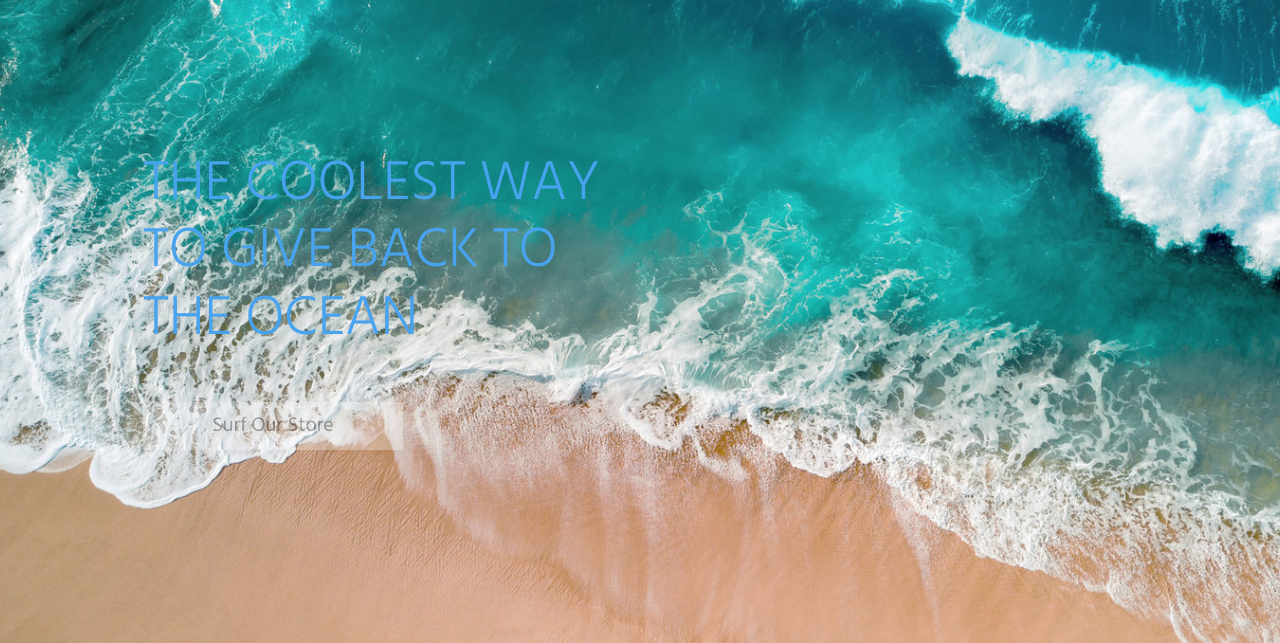
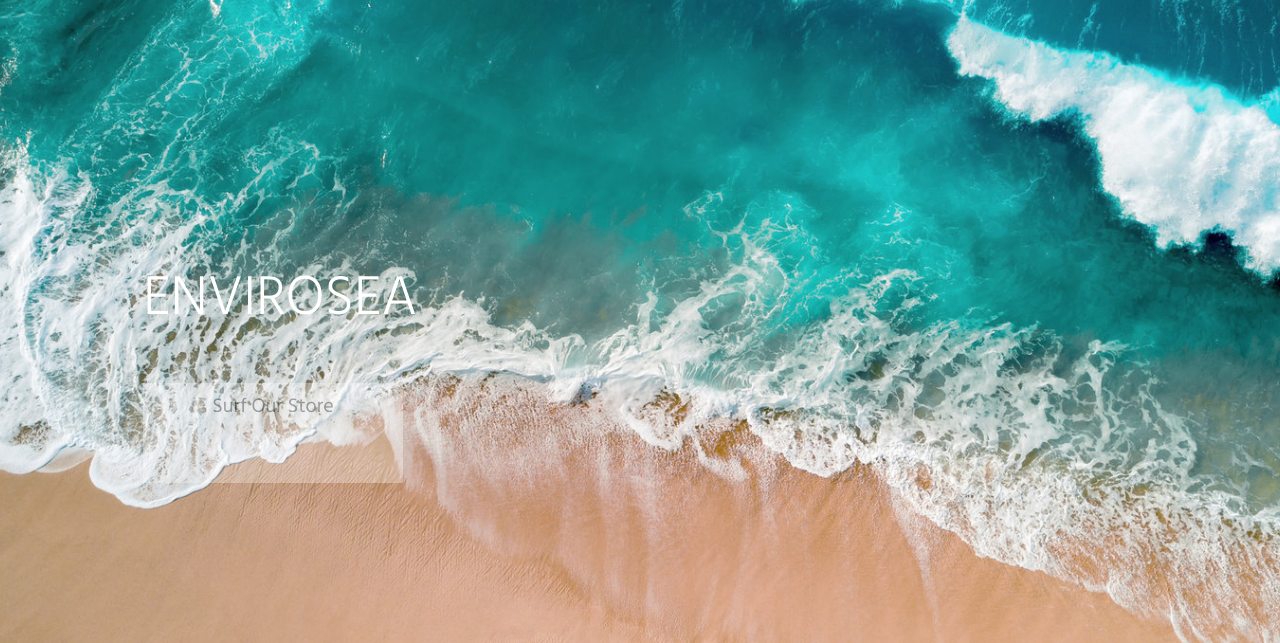
Before and after one commit to Mattlister/envirosea, a Django app: template home/templates/home/index.html in a window 1280 px wide. Shown: the part 157-800 px from the top of the page. Run offline with Django 3.2, Linux system fonts and the light colour scheme; the template is opened without the code that fills it, so the values that code supplies are empty; some libraries are stand-ins or nearby versions.

Commit message:
Changing styling for shop button

```diff
--- a/home/templates/home/index.html
+++ b/home/templates/home/index.html
@@ -13,8 +13,8 @@
     <div class="container h-100">
         <div class="row h-100">
             <div class="col-7 col-md-6 my-auto">
-                <h1 class="display-4 logo-font text-black">
-                    The coolest way to give back to the ocean
+                <h1 class="display-4 logo-font text-white">
+                    Envirosea
                 </h1>
                 <div class="my-5">
                     <h4>
--- a/static/css/base.css
+++ b/static/css/base.css
@@ -33,6 +33,7 @@ body {
     width: 1.5rem;
 }
 
+/* Header offer info */
 .logo-font {
     text-transform: uppercase;
 }
@@ -43,6 +44,9 @@ body {
 
 .shop-now-button {
     background: white;
+    width: 100px;
+    height: 100px;
+    position: absolute;
     color: black;
     min-width: 260px;
     opacity: 0.3;
--- a/templates/includes/main-nav.html
+++ b/templates/includes/main-nav.html
@@ -11,6 +11,7 @@
                 <a href="{% url 'products' %}" class="dropdown-item">All Products</a>
             </div>
         </li>
+
 
         <li class="nav-item dropdown">
             <a class="logo-font font-weight-bold nav-link text-black mr-5" href="#" id="clothing-link" data-toggle="dropdown" aria-haspopup="true" aria-expanded="false">
```
